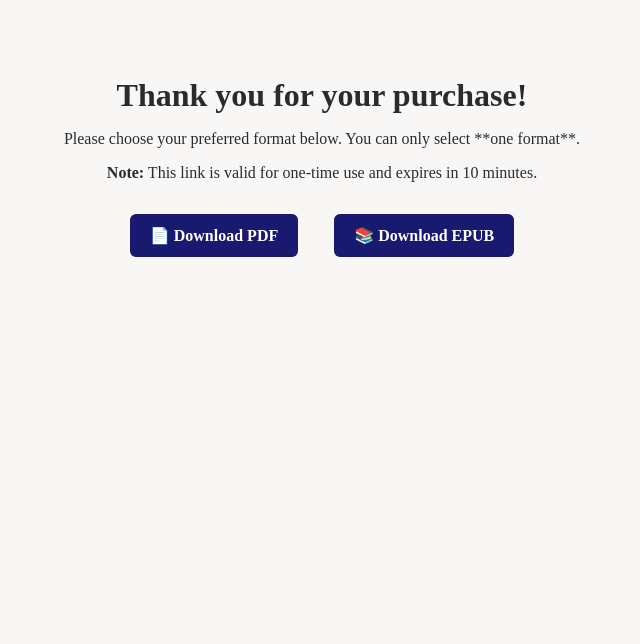
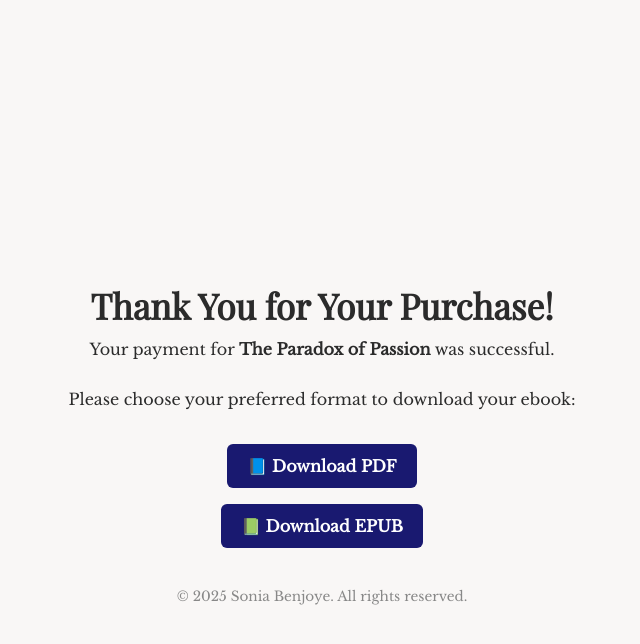
Before and after one commit to sbclassic/soniabenjoye-books, a website: page thankyou-paradox.html in a window 1280 px wide. Shown: the whole page, without its empty margins (318-958 px from the left). Drawn offline with nearby package versions, Linux system fonts and the light colour scheme.

Commit message:
Update thankyou-paradox.html

```diff
--- a/thankyou-paradox.html
+++ b/thankyou-paradox.html
@@ -1,49 +1,80 @@
+<!-- ✅ thankyou-paradox.html -->
 <!DOCTYPE html>
 <html lang="en">
 <head>
-  <meta charset="UTF-8">
-  <meta name="viewport" content="width=device-width, initial-scale=1.0">
+  <meta charset="UTF-8" />
+  <meta name="viewport" content="width=device-width, initial-scale=1.0"/>
   <title>Thank You – The Paradox of Passion</title>
+  <link href="https://fonts.googleapis.com/css2?family=Libre+Baskerville&family=Playfair+Display&display=swap" rel="stylesheet">
   <style>
     body {
+      margin: 0;
       font-family: 'Libre Baskerville', serif;
       background-color: #f9f7f6;
       color: #2b2b2b;
+      display: flex;
+      flex-direction: column;
+      align-items: center;
+      justify-content: center;
+      min-height: 100vh;
+      padding: 2rem;
       text-align: center;
-      padding: 3rem 1rem;
     }
     h1 {
       font-family: 'Playfair Display', serif;
-      font-size: 2rem;
-      margin-bottom: 1rem;
+      font-size: 2.2rem;
+      margin-bottom: 0.5rem;
     }
     p {
       font-size: 1rem;
-      margin-bottom: 1rem;
+      line-height: 1.6;
+      max-width: 600px;
+      margin: 0 auto 1.5rem;
     }
     .button {
       display: inline-block;
-      margin: 1rem;
-      padding: 12px 20px;
       background-color: #191970;
       color: white;
+      padding: 12px 20px;
       border-radius: 6px;
       text-decoration: none;
       font-weight: bold;
+      margin: 0.5rem;
     }
     .button:hover {
       background-color: #2a2a9f;
+    }
+    footer {
+      margin-top: 2rem;
+      font-size: 0.85rem;
+      color: #888;
     }
   </style>
 </head>
 <body>
 
-  <h1>Thank you for your purchase!</h1>
-  <p>Please choose your preferred format below. You can only select **one format**.</p>
-  <p><strong>Note:</strong> This link is valid for one-time use and expires in 10 minutes.</p>
+  <h1>Thank You for Your Purchase!</h1>
+  <p>Your payment for <strong>The Paradox of Passion</strong> was successful.</p>
+  <p>Please choose your preferred format to download your ebook:</p>
 
-  <a class="button" href="/api/download?book=paradox&format=pdf">📄 Download PDF</a>
-  <a class="button" href="/api/download?book=paradox&format=epub">📚 Download EPUB</a>
+  <a class="button" href="#" onclick="download('pdf')">📘 Download PDF</a>
+  <a class="button" href="#" onclick="download('epub')">📗 Download EPUB</a>
+
+  <footer>
+    &copy; 2025 Sonia Benjoye. All rights reserved.
+  </footer>
+
+  <script>
+    function download(format) {
+      const urlParams = new URLSearchParams(window.location.search);
+      const token = urlParams.get('token');
+      if (!token) {
+        alert('Token missing. Please contact support.');
+        return;
+      }
+      window.location.href = `https://sb-bookstore-backend.onrender.com/download?token=${token}&format=${format}`;
+    }
+  </script>
 
 </body>
 </html>
```
